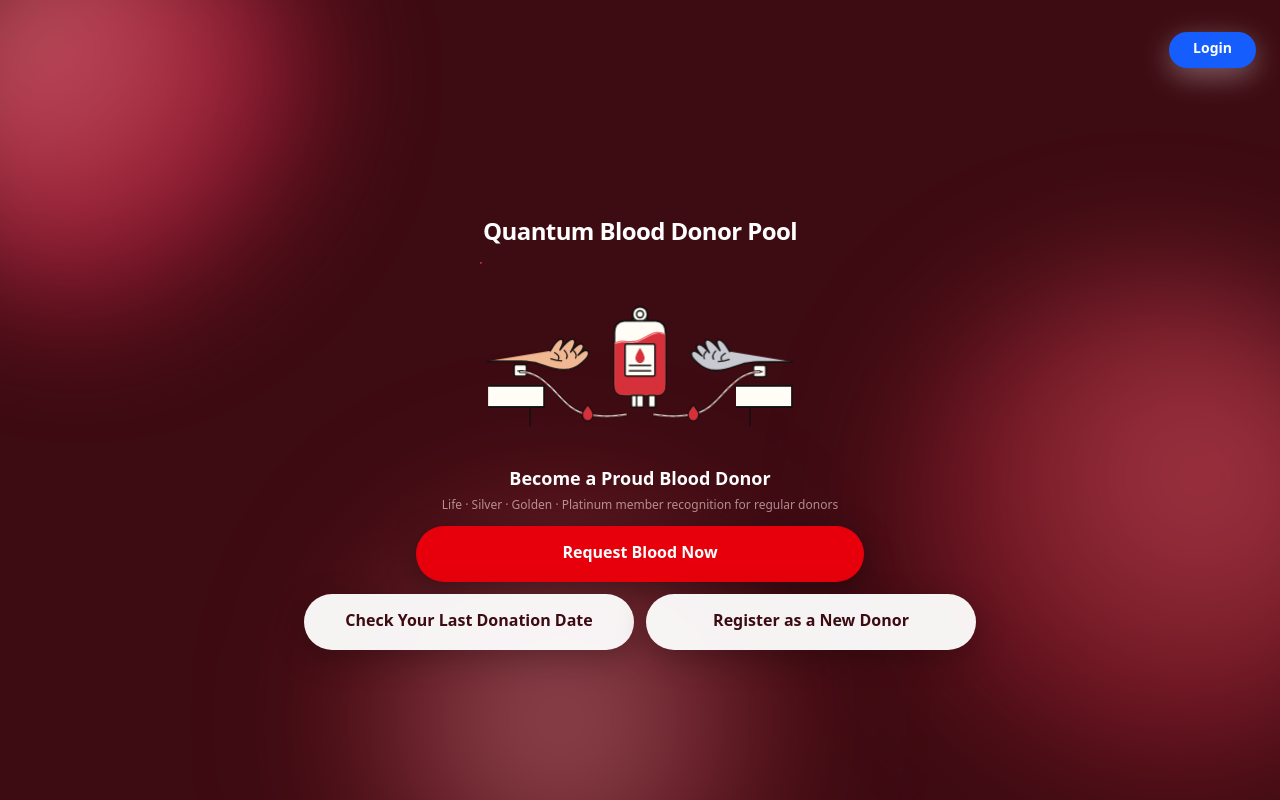
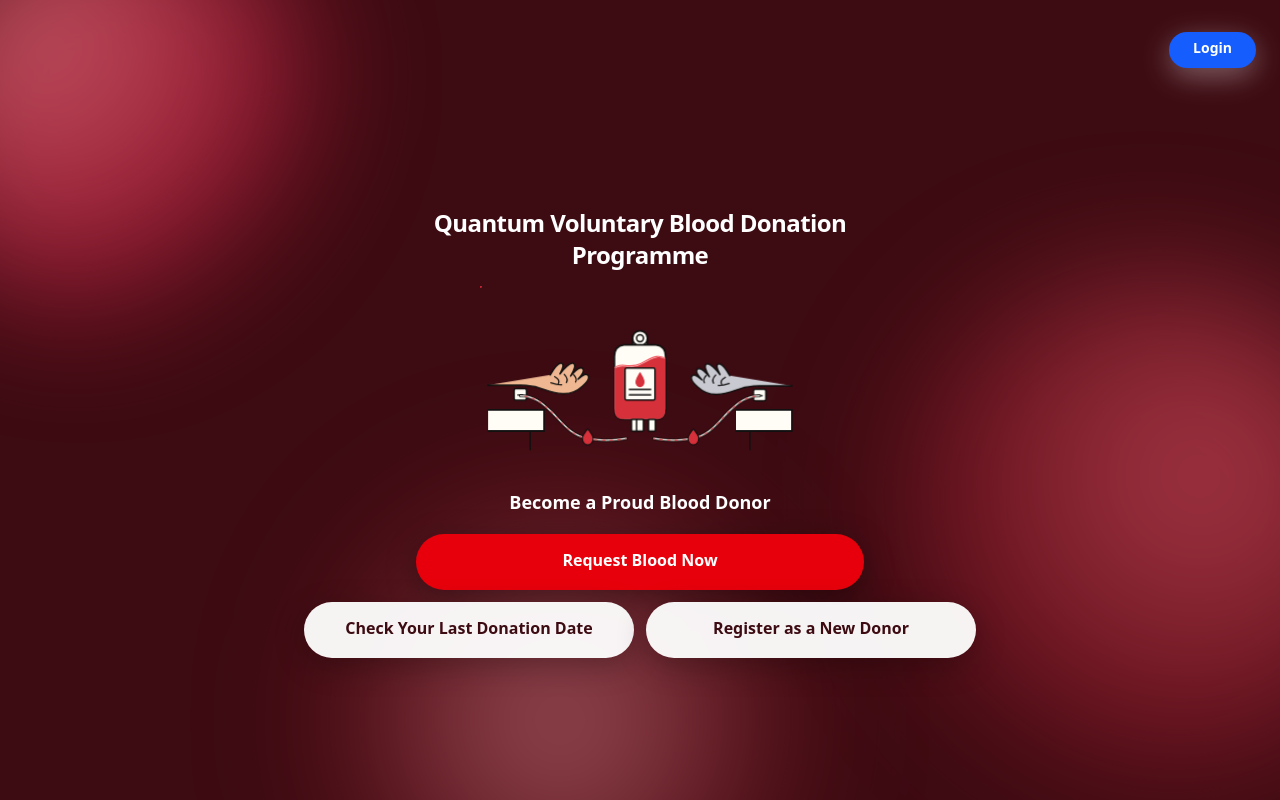
Before and after one commit to rangpurquantum-web/blood-management-, a Next.js app: page / in a window 1280 px wide. Built offline with nearby package versions, Linux system fonts and the light colour scheme; no server answers; a small style sheet from the web is missing; a web font is replaced by a local one; what @capacitor/core would draw is missing.

Commit message:
Update page.tsx

```diff
--- a/app/page.tsx
+++ b/app/page.tsx
@@ -36,7 +36,7 @@ export default function HomePage() {
       <div className="relative z-10 flex flex-1 flex-col items-center justify-center px-6 gap-3 min-h-0">
         <div className="w-full max-w-md text-center">
           <h1 className="text-2xl font-bold tracking-tight text-white">
-            Quantum Blood Donor Pool
+            Quantum Voluntary Blood Donation Programme
           </h1>
         </div>
 
@@ -48,9 +48,6 @@ export default function HomePage() {
           <h2 className="text-lg font-semibold text-white mb-1">
             Become a Proud Blood Donor
           </h2>
-          <p className="text-xs text-rose-100/60">
-            Life · Silver · Golden · Platinum member recognition for regular donors
-          </p>
         </div>
 
         {/* Emergency CTA — priority; needs a /request-blood page + API */}
```
